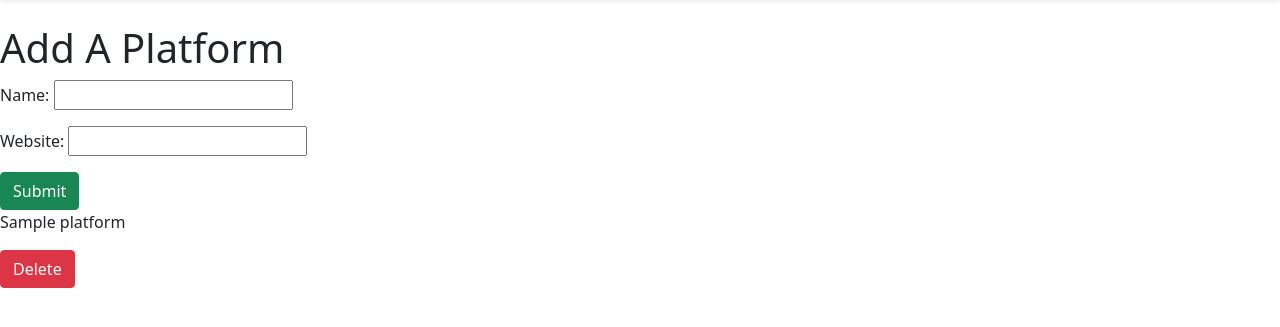
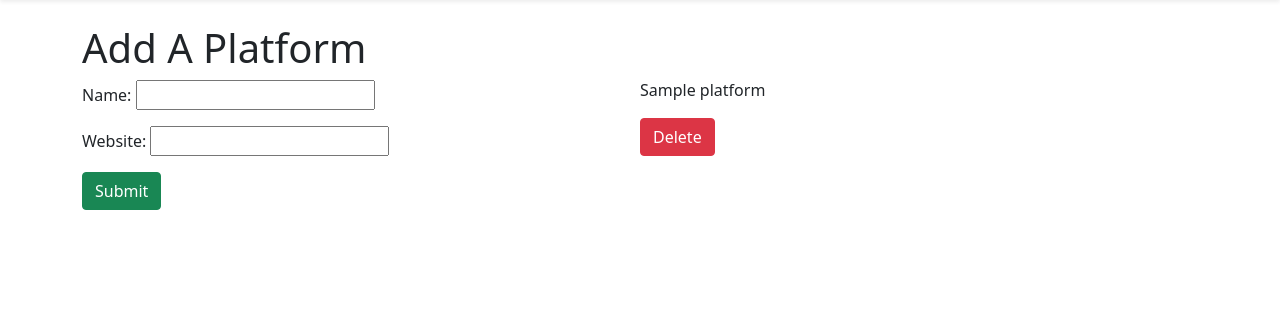
Before and after one commit to carreerpioneer/careerpioneer, a Django app: page /create-platform/ in a window 1280 px wide. Shown: the part 74-401 px from the top of the page. Run offline with Django 4.2, Linux system fonts and the light colour scheme; a user stored in the database is signed in; tables that the repository leaves empty hold one stand-in row (values such as "Sample post").

Commit message:
begin flexbox

```diff
--- a/main_app/templates/jobs/platform_form.html
+++ b/main_app/templates/jobs/platform_form.html
@@ -6,7 +6,8 @@
 {% endblock %}
 
 {% block content %}
-<section>
+<div class="container d-flex w-auto">
+  <section class="d-flex flex-column w-100 justify-content-center">
   <h1>Add A Platform</h1>
     <form action="" method="POST">
       {% csrf_token %}
@@ -14,10 +15,13 @@
       <input type="submit" class="btn btn-success">
     </form>
   </section>
-<section>
+  <section class="d-flex flex-column w-100 justify-content-evenly">
     {% for n in platform %}
+      <span>
         <p>{{n}}</p>
         <a class="btn btn-danger" href="{% url 'delete-platform' n.id %}">Delete</a>
+      </span>
     {% endfor %}
   </section>
+</div>
 {% endblock %}
```
Lines whose indentation alone changed are shown as unchanged.
